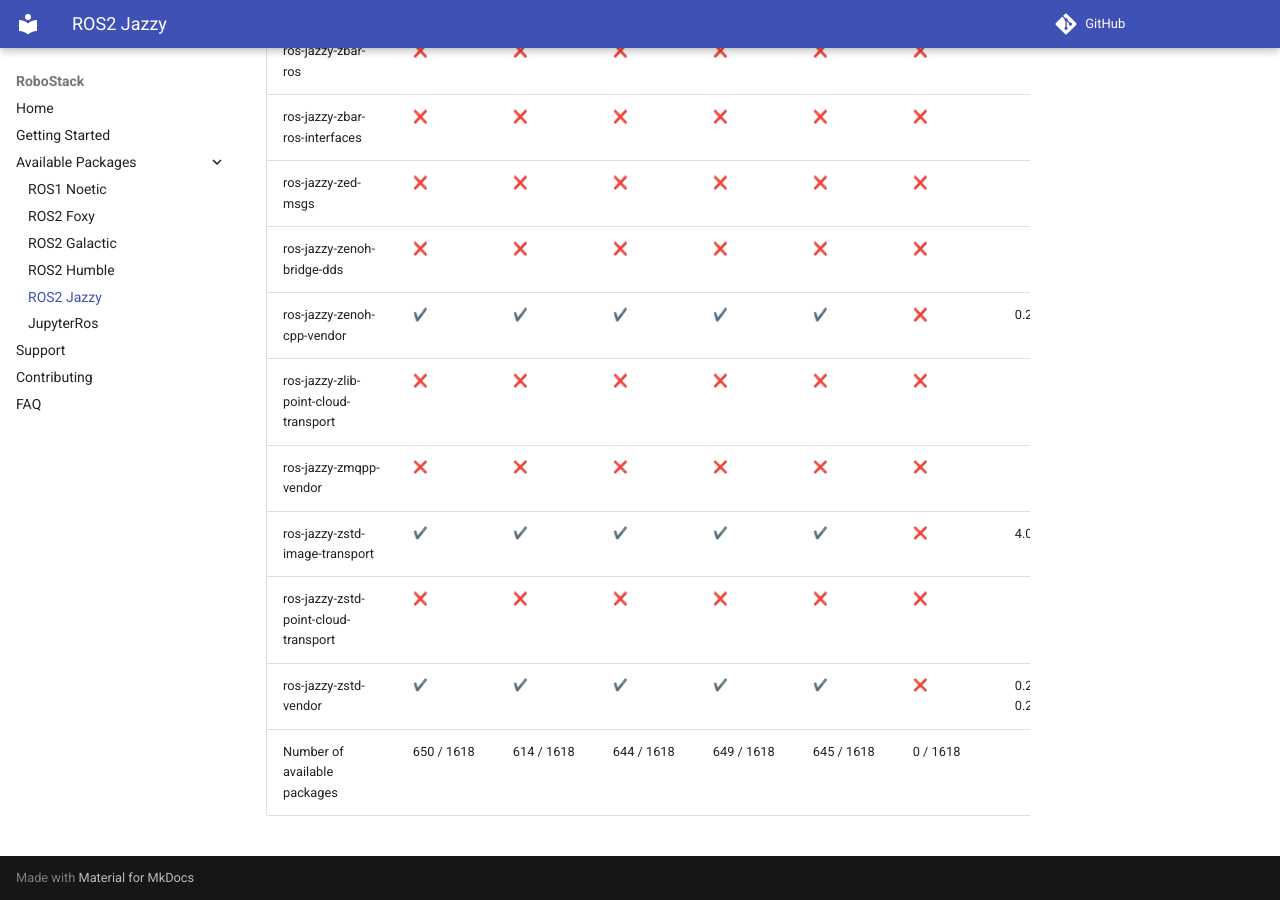
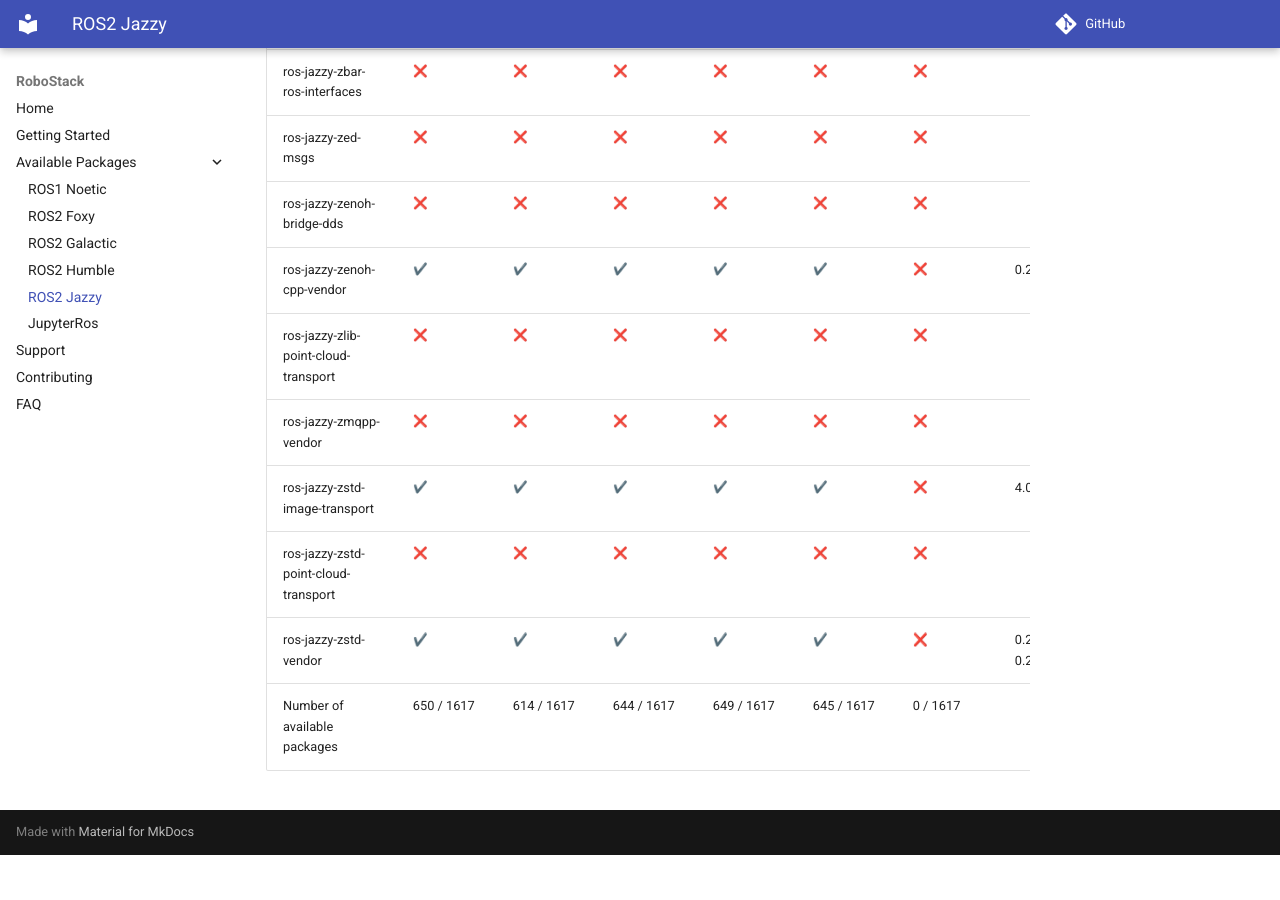
Before and after one commit to RoboStack/robostack.github.io, an MkDocs documentation site: the page built from docs/jazzy.md, in a window 1280 px wide and 900 px high, scrolled down 119098 px. Built offline with MkDocs 1.6.1 and Material for MkDocs 9.7.7, drawn with Linux system fonts in a browser that asks for light colours; emoji names are drawn with the system emoji font; comment, search, counter and statistics services are not loaded; after the commit the page ends 119953 px from its top, so only the background shows below that.

Commit message:
Update tables

```diff
--- a/docs/jazzy.md
+++ b/docs/jazzy.md
@@ -1618,4 +1617,4 @@
 | ros-jazzy-zstd-image-transport | :heavy_check_mark: { data-sort='1' } | :heavy_check_mark: { data-sort='1' } | :heavy_check_mark: { data-sort='1' } | :heavy_check_mark: { data-sort='1' } | :heavy_check_mark: { data-sort='1' } | :x: { data-sort='0' } | 4.0.3, 4.0.4  |
 | ros-jazzy-zstd-point-cloud-transport | :x: { data-sort='0' } | :x: { data-sort='0' } | :x: { data-sort='0' } | :x: { data-sort='0' } | :x: { data-sort='0' } | :x: { data-sort='0' } |   |
 | ros-jazzy-zstd-vendor | :heavy_check_mark: { data-sort='1' } | :heavy_check_mark: { data-sort='1' } | :heavy_check_mark: { data-sort='1' } | :heavy_check_mark: { data-sort='1' } | :heavy_check_mark: { data-sort='1' } | :x: { data-sort='0' } | 0.26.3, 0.26.6  |
-| Number of available packages |  650 / 1618 | 614 / 1618 | 644 / 1618 | 649 / 1618 | 645 / 1618 | 0 / 1618 |
+| Number of available packages |  650 / 1617 | 614 / 1617 | 644 / 1617 | 649 / 1617 | 645 / 1617 | 0 / 1617 |
```
Also changed, not shown: other parts of docs/jazzy.md (+0 -1 lines), docs/humble.md (+1 -2 lines).
